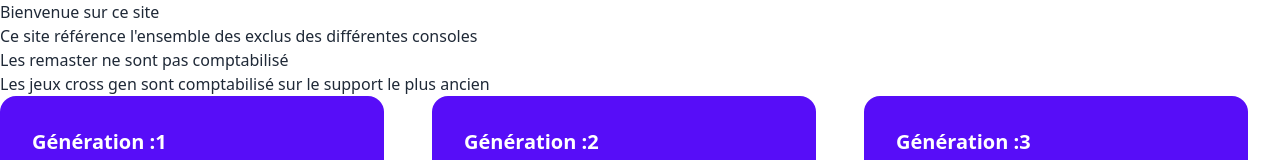
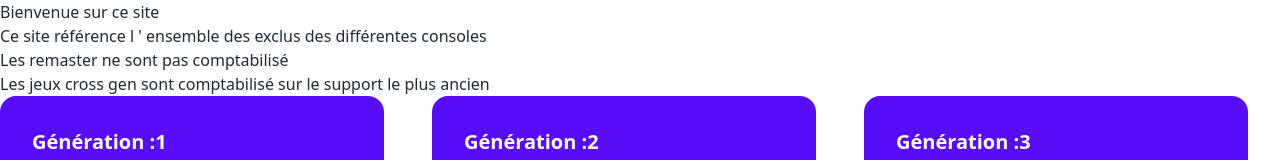
Before and after one commit to Fibre44/console-exclus, a Next.js app: page / in a window 1280 px wide. Shown: the top 160 px of the page. Built offline with nearby package versions, Linux system fonts and the light colour scheme.

Commit message:
fix : correction de la règle ESLINT sur la gestion des apostrophe

```diff
--- a/src/app/[slug]/page.tsx
+++ b/src/app/[slug]/page.tsx
@@ -63,7 +63,7 @@ export default function App() {
                 ],
             };
             return <>
-                <Link href={'/'} className='absolute'>Retour à l'accueil</Link>
+                <Link href={'/'} className='absolute'>Retour à l &apos; accueil</Link>
                 <Bar options={options} data={data} />;
 
             </>
--- a/src/app/page.tsx
+++ b/src/app/page.tsx
@@ -4,7 +4,7 @@ export default function App() {
 
   return <div>
     <h1>Bienvenue sur ce site</h1>
-    <p>Ce site référence l'ensemble des exclus des différentes consoles</p>
+    <p>Ce site référence l &apos; ensemble des exclus des différentes consoles</p>
     <ul>
       <li>Les remaster ne sont pas comptabilisé</li>
       <li>Les jeux cross gen sont comptabilisé sur le support le plus ancien</li>
```
